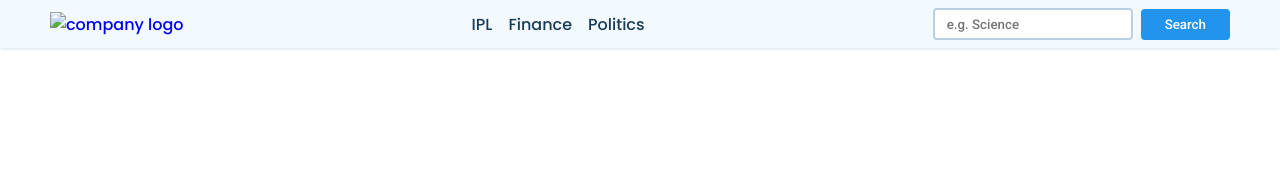
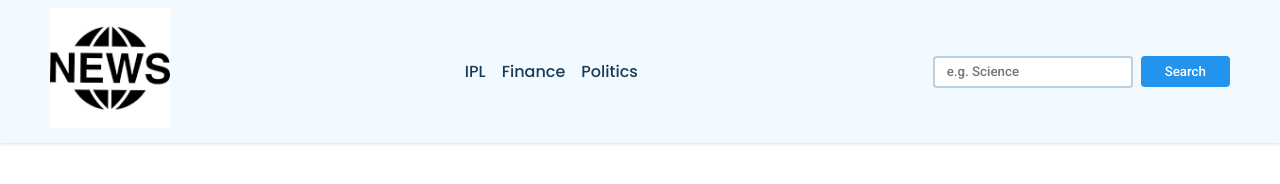
Before and after one commit to saurin16/Newsapp, a plain HTML site: page index.html in a window 1280 px wide. Drawn offline with Linux system fonts and the light colour scheme; no server answers.

Commit message:
Update index.html

```diff
--- a/index.html
+++ b/index.html
@@ -12,7 +12,7 @@
     <nav>
         <div class="main-nav container flex">
             <a href="#" onclick="reload()" class="company-logo">
-                <img src="./assets/download (1).png" alt="company logo">
+                <img src="download (1).png" alt="company logo">
             </a>
             <div class="nav-links">
                 <ul class="flex">
```
